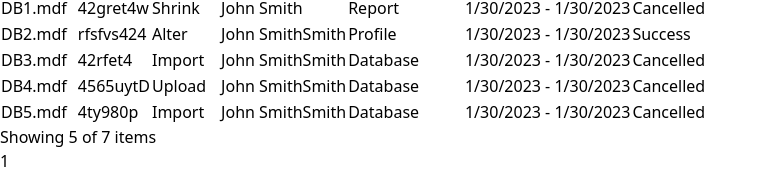
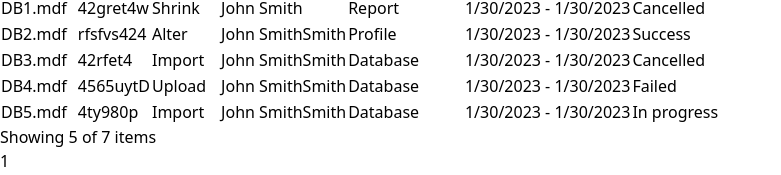
Before and after one commit to irina-mandarina/admin-center, a Nuxt app: page /data-bridge/jobs in a window 1280 px wide. Shown: the part 511-686 px from the top of the page, without its empty margins (0-781 px from the left). Built offline with nearby package versions, Linux system fonts and the light colour scheme.

Commit message:
deep linking bug fixed + focus on dropdowns and closing on focus out

```diff
--- a/components/Dropdown.vue
+++ b/components/Dropdown.vue
@@ -11,6 +11,7 @@
 
     let chosenOption = ref(props.name)
     let opened = ref(false)
+    let closable = ref(true)
 
     function chooseOption(key, option) {
         emit('choose-option', option)
@@ -20,8 +21,8 @@
 </script>
 
 <template>
-    <div class="relative inline-block">
-        <button @click="opened = !opened" class="inline px-3 w-full py-1 border-box border border-gray-300" :class="{
+    <div @focusin="opened = !opened" @focusout="opened = !closable" @mouseover="closable = false" @mouseleave="closable = true" class="relative inline-block">
+        <button class="inline px-3 w-full py-1 border-box border border-gray-300" :class="{
             'shadow-sm': opened,
             'border-blue-400': opened
         }">
@@ -35,7 +36,7 @@
         </button>
 
         <div v-if="opened" class="absolute my-1 right-0 left-0 border border-gray-300 shadow-md z-50">
-            <div v-for="option in options" @click="chooseOption(selectKey, option)" class="border-b border-gray-300 bg-white px-3 py-1 bg-white hover:bg-blue-50">
+            <div v-for="option in options" @click="chooseOption(selectKey, option)" class="border-b border-gray-200 bg-white px-3 py-1 bg-white hover:bg-blue-50">
                 {{ option }}
             </div>
         </div>
--- a/components/JobList.vue
+++ b/components/JobList.vue
@@ -6,8 +6,8 @@
         {"name": "DB1.mdf", "id": "42gret4w", "type": "Shrink", "owner": "John Smith", "resource": "Report", "date": '1/30/2023 - 1/30/2023', "status": "Cancelled"},
         {"name": "DB2.mdf", "id": "rfsfvs424", "type": "Alter", "owner": "John SmithSmith", "resource": "Profile", "date": '1/30/2023 - 1/30/2023', "status": "Success"},
         {"name": "DB3.mdf", "id": "42rfet4", "type": "Import", "owner": "John SmithSmith", "resource": "Database", "date": '1/30/2023 - 1/30/2023', "status": "Cancelled"},
-        {"name": "DB4.mdf", "id": "4565uytD", "type": "Upload", "owner": "John SmithSmith", "resource": "Database", "date": '1/30/2023 - 1/30/2023', "status": "Cancelled"},
-        {"name": "DB5.mdf", "id": "4ty980p", "type": "Import", "owner": "John SmithSmith", "resource": "Database", "date": '1/30/2023 - 1/30/2023', "status": "Cancelled"},
+        {"name": "DB4.mdf", "id": "4565uytD", "type": "Upload", "owner": "John SmithSmith", "resource": "Database", "date": '1/30/2023 - 1/30/2023', "status": "Failed"},
+        {"name": "DB5.mdf", "id": "4ty980p", "type": "Import", "owner": "John SmithSmith", "resource": "Database", "date": '1/30/2023 - 1/30/2023', "status": "In progress"},
         {"name": "DB6.mdf", "id": "1kiy78ytk345", "type": "Delete", "owner": "John Smith", "resource": "Exposure set", "date": '1/30/2023 - 1/30/2023', "status": "Cancelled"},
         {"name": "DB7.mdf", "id": "86ijt", "type": "Delete", "owner": "John Smith", "resource": "Exposure set", "date": '1/30/2023 - 1/30/2023', "status": "Cancelled"},
     ]
@@ -43,13 +43,15 @@
 
     let activeFilters = computed(() => {
         let result = []
+        let query = {}
         if (keyword.value?.length) {
             result.push({
                 key: 'name',
                 value: keyword.value,
                 type: 'text'
             })
-            router.push({ query: {name: keyword.value }})
+            query.name = keyword.value
+            // router.push({ query: {name: keyword.value }})
         }
         if (owner.value?.length) {
             result.push({
@@ -57,7 +59,8 @@
                 value: owner.value,
                 type: 'text'
             })
-            router.push({ query: {owner: owner.value }})
+            query.owner = owner.value
+            // router.push({ query: {owner: owner.value }})
         }
         if (jobId.value?.length) {
             result.push({
@@ -65,7 +68,8 @@
                 value: jobId.value,
                 type: 'text'
             })
-            router.push({ query: {id: jobId.value }})
+            query.id = jobId.value
+            // router.push({ query: {id: jobId.value }})
         }
         if (jobType.value?.length) {
             result.push({
@@ -73,7 +77,8 @@
                 value: jobType.value,
                 type: 'select'
             })
-            router.push({ query: {id: jobId.value }})
+            query.type = jobType.value
+            // router.push({ query: {id: jobId.value }})
         }
         if (resourceType.value?.length) {
             result.push({
@@ -81,7 +86,8 @@
                 value: resourceType.value,
                 type: 'select'
             })
-            router.push({ query: {resource: resourceType.value }})
+            query.resource = resourceType.value
+            // router.push({ query: {resource: resourceType.value }})
         }
         if (dateRange.value?.length) {
             result.push({
@@ -89,7 +95,8 @@
                 value: dateRange.value,
                 type: 'text'
             })
-            router.push({ query: {date: dateRange.value }})
+            query.date = dateRange.value
+            // router.push({ query: {date: dateRange.value }})
         }
         if (statusType.value?.length) {
             result.push({
@@ -97,8 +104,10 @@
                 value: statusType.value,
                 type: 'select'
             })
-            router.push({ query: {status: statusType.value }})
+            query.status = statusType.value
+            // router.push({ query: {status: statusType.value }})
         }
+        router.push({query})
         return result
 
     })
--- /dev/null
+++ b/components/TableCell.vue
@@ -0,0 +1,23 @@
+<script setup>
+    defineProps({
+        data: String
+    })
+</script>
+
+<template>
+    <td class="py-2 rounded-full w-min whitespace-nowrap" :class="{
+        'text-green-900': data === 'Success',
+        'bg-green-50': data === 'Success',
+
+        'text-yellow-900': data === 'Cancelled',
+        'bg-yellow-50': data === 'Cancelled',
+
+        'text-blue-900': data === 'In progress',
+        'bg-blue-50': data === 'In progress',
+
+        'text-red-900': data === 'Error',
+        'bg-red-50': data === 'Error'
+    }">
+        {{ data }}
+    </td>
+</template>
--- a/components/TableTable.vue
+++ b/components/TableTable.vue
@@ -12,11 +12,9 @@
     let displayedData = computed (() => {
         let result = props.data
         for (let filterIndex = 0; filterIndex < props.filters?.length; filterIndex++) {
-            console.log(props.filters)
             let filter = props.filters[filterIndex]
             if (filter.type === 'select') {
                 result = result.filter((it) => {
-                    console.log(it)
                     return it[filter.key] === filter.value})
             }
             else if (filter.type === 'text') {
@@ -99,9 +97,7 @@
 
         <tbody>
             <tr class="border-b border-gray-300 py-2" v-for="row in page">
-                <td class="py-2" v-for="td in row">
-                    {{ td }}
-                </td>
+                <TableCell v-for="td in row" :data="td" />
             </tr>
         </tbody>
 
```
